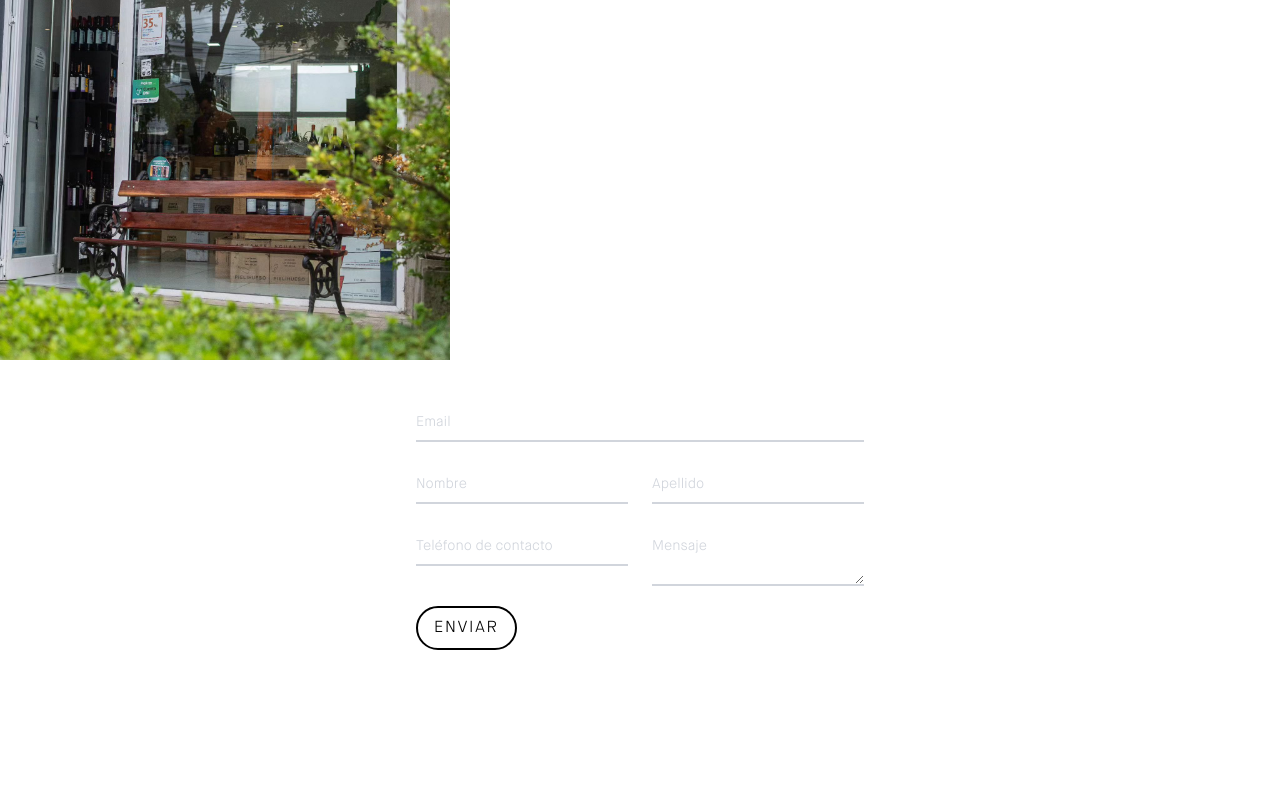
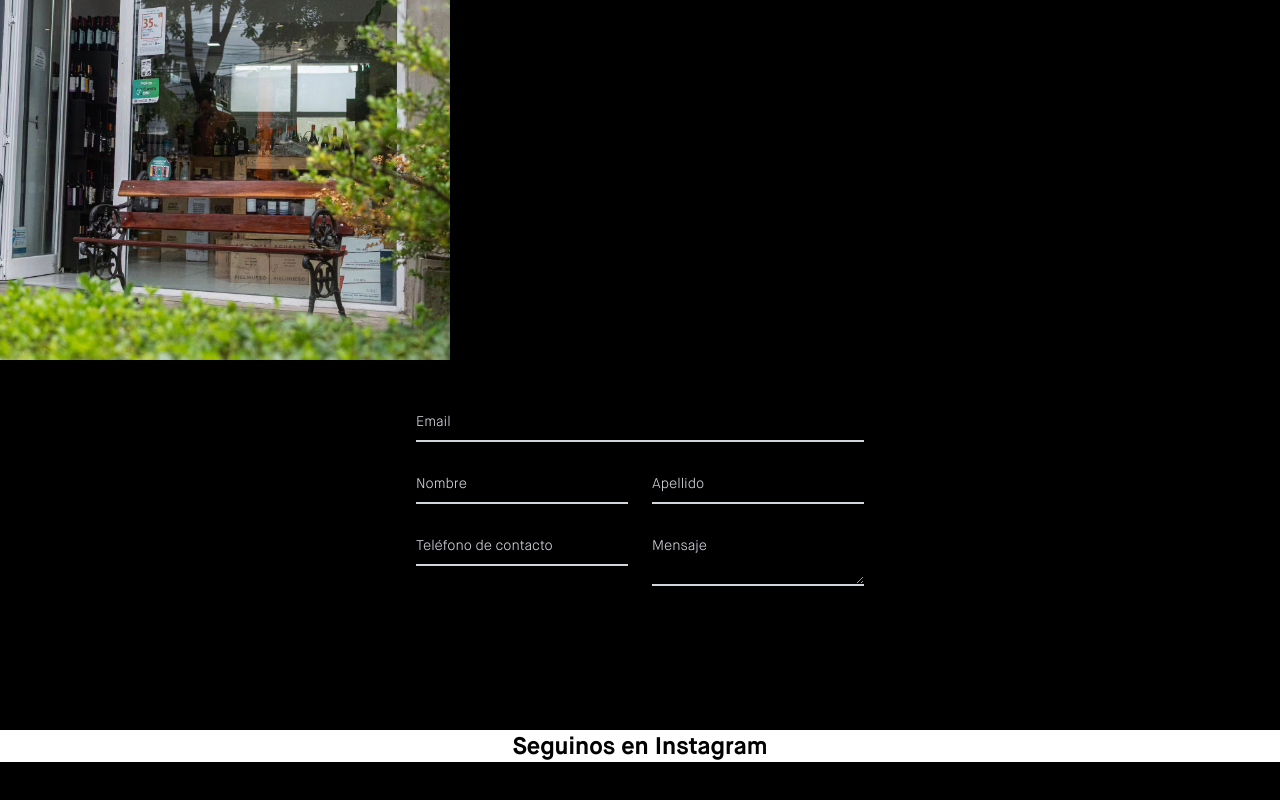
Before and after one commit to camila-stefano/cava-liere, a Next.js app: page / in a window 1280 px wide. Shown: the part 1083-1883 px from the top of the page. Before the commit the page ends 1773 px from the top, so only its background shows below. Built offline with nearby package versions, Linux system fonts and the light colour scheme.

Commit message:
add InstagramFeed component

```diff
--- a/src/app/layout.js
+++ b/src/app/layout.js
@@ -3,6 +3,7 @@ import "./globals.css";
 import Header from "@/components/Header";
 import Hero from "@/components/Hero";
 import Form from "@/components/Form";
+import InstagramFeed from "@/components/InstagramFeed";
 
 const maison = localFont({
   src: [
@@ -43,11 +44,12 @@ export const metadata = {
 export default function RootLayout({ children }) {
   return (
     <html lang="en">
-      <body className={`${maison.className} bg-primary`}>
+      <body className={`${maison.className} bg-black`}>
         <Header />
         {children}
         <Hero />
         <Form />
+        <InstagramFeed />
       </body>
     </html>
   );
--- /dev/null
+++ b/src/components/InstagramFeed.js
@@ -0,0 +1,31 @@
+"use client";
+import { useEffect } from "react";
+
+const InstagramFeed = () => {
+  useEffect(() => {
+    const script = document.createElement("script");
+    script.src = "https://static.elfsight.com/platform/platform.js";
+    script.async = true;
+    document.body.appendChild(script);
+
+    return () => {
+      document.body.removeChild(script);
+    };
+  }, []);
+
+  return (
+    <div className="w-full bg-white">
+      <div className="mx-auto my-10 w-full max-w-6xl px-4">
+        <h2 className="mb-6 text-center text-2xl font-bold">
+          Seguinos en Instagram
+        </h2>
+        <div
+          className="elfsight-app-f82ddfcb-3be7-48de-b002-be7ac38b28f9"
+          data-elfsight-app-lazy
+        ></div>
+      </div>
+    </div>
+  );
+};
+
+export default InstagramFeed;
```
